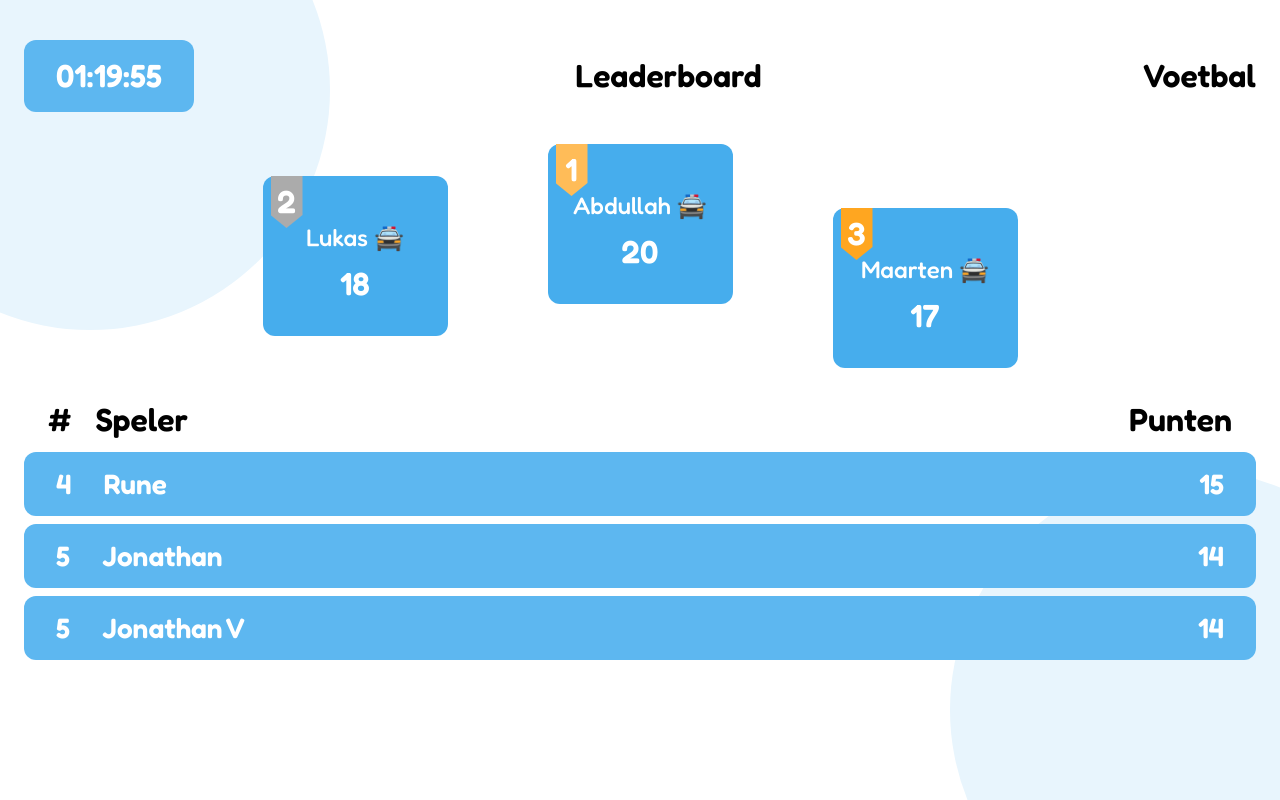
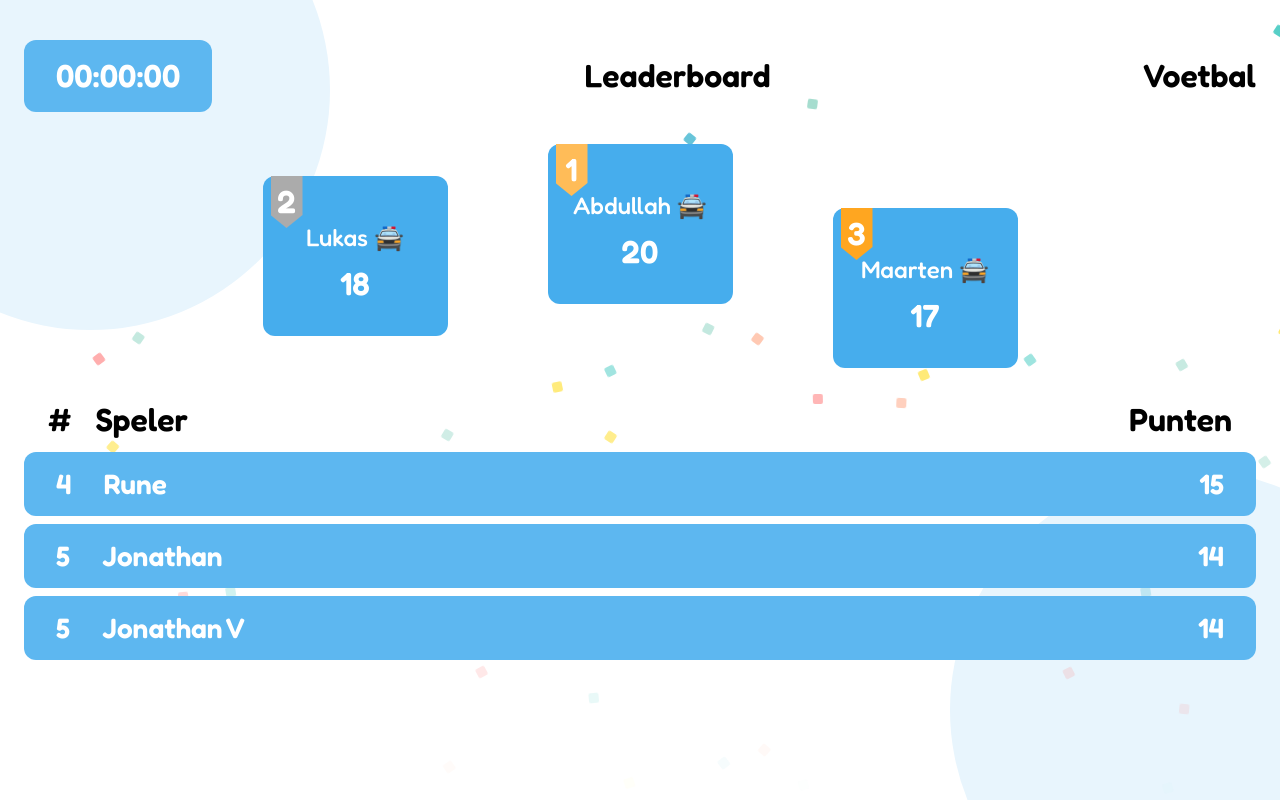
Before and after one commit to Lukas-Bohez/SportScore-, a Vue app in the folder frontend/: page /bigscreen/podiumscreen in a window 1280 px wide. Built offline with nearby package versions, Linux system fonts and the light colour scheme.

Commit message:
feat: podium animatie

```diff
--- a/frontend/src/components/features/FeaturePodium.vue
+++ b/frontend/src/components/features/FeaturePodium.vue
@@ -5,21 +5,24 @@
       title="Lukas"
       :emoji="selectedEmoji"
       :score="18"
-      class="podium-second"
+      class="podium-second animate-podium-item"
+      style="animation-delay: 0.4s"
     />
     <FeaturePodiumItem
       :position="1"
       title="Abdullah"
       :emoji="selectedEmoji"
       :score="20"
-      class="podium-first"
+      class="podium-first animate-podium-item"
+      style="animation-delay: 0.8s"
     />
     <FeaturePodiumItem
       :position="3"
       title="Maarten"
       :emoji="selectedEmoji"
       :score="17"
-      class="podium-third"
+      class="podium-third animate-podium-item"
+      style="animation-delay: 0s"
     />
   </div>
 </template>
@@ -43,15 +46,32 @@ defineProps({
   align-items: flex-end;
 }
 
+/* Podium Item Animation */
+.animate-podium-item {
+  opacity: 0;
+  animation: podium-rise 0.6s ease-out forwards;
+}
+
+@keyframes podium-rise {
+  0% {
+    opacity: 0;
+    transform: translateY(150px);
+  }
+  100% {
+    opacity: 1;
+    transform: translateY(var(--final-position));
+  }
+}
+
 .podium-first {
-  transform: translateY(calc(var(--space-5) * -2));
+  --final-position: calc(var(--space-5) * -2);
 }
 
 .podium-second {
-  transform: translateY(0);
+  --final-position: 0px;
 }
 
 .podium-third {
-  transform: translateY(var(--space-7));
+  --final-position: var(--space-7);
 }
 </style>
--- a/frontend/src/views/bigscreen/PodiumScreen.vue
+++ b/frontend/src/views/bigscreen/PodiumScreen.vue
@@ -1,13 +1,34 @@
 <template>
   <div class="scorescreen-container">
+    <!-- Confetti particles -->
+    <div class="confetti-container">
+      <div
+        v-for="i in 50"
+        :key="i"
+        class="confetti"
+        :style="getConfettiStyle(i)"
+      ></div>
+    </div>
+
     <div class="scorescreen-header">
-      <FeatureClock initialTime="01:20:00" />
-      <h2>Leaderboard</h2>
-      <h2>Voetbal</h2>
+      <div class="header-item animate-slide-in" style="animation-delay: 0s">
+        <FeatureClock initialTime="00:00:00" />
+      </div>
+      <h2 class="header-item animate-scale-in" style="animation-delay: 0.2s">
+        Leaderboard
+      </h2>
+      <h2 class="header-item animate-slide-in" style="animation-delay: 0.4s">
+        Voetbal
+      </h2>
     </div>
     <div class="scorescreen-content">
-      <FeaturePodium />
-      <div class="scorescreen-content-header">
+      <div class="podium-wrapper animate-bounce-in">
+        <FeaturePodium />
+      </div>
+      <div
+        class="scorescreen-content-header animate-fade-in"
+        style="animation-delay: 1s"
+      >
         <div class="scorescreen-content-header-left">
           <h2>#</h2>
           <h2>Speler</h2>
@@ -15,9 +36,15 @@
         <h2>Punten</h2>
       </div>
       <div class="scorescreen-content-results">
-        <GenericResult rank="4" player="Rune" score="15" />
-        <GenericResult rank="5" player="Jonathan" score="14" />
-        <GenericResult rank="5" player="Jonathan V" score="14" />
+        <div class="result-item" style="animation-delay: 1.2s">
+          <GenericResult rank="4" player="Rune" score="15" />
+        </div>
+        <div class="result-item" style="animation-delay: 1.4s">
+          <GenericResult rank="5" player="Jonathan" score="14" />
+        </div>
+        <div class="result-item" style="animation-delay: 1.6s">
+          <GenericResult rank="5" player="Jonathan V" score="14" />
+        </div>
       </div>
     </div>
   </div>
@@ -26,18 +53,157 @@
 import FeatureClock from "../../components/features/FeatureClock.vue";
 import FeaturePodium from "../../components/features/FeaturePodium.vue";
 import GenericResult from "../../components/Generic/GenericResult.vue";
+
+// Generate random confetti styles
+const getConfettiStyle = (index) => {
+  const colors = [
+    "#FFD700",
+    "#FF6B6B",
+    "#4ECDC4",
+    "#45B7D1",
+    "#FFA07A",
+    "#98D8C8",
+  ];
+  const left = Math.random() * 100;
+  const animationDelay = Math.random() * 3;
+  const animationDuration = 3 + Math.random() * 4;
+
+  return {
+    left: `${left}%`,
+    backgroundColor: colors[index % colors.length],
+    animationDelay: `${animationDelay}s`,
+    animationDuration: `${animationDuration}s`,
+  };
+};
 </script>
 <style scoped>
+.scorescreen-container {
+  position: relative;
+  overflow: hidden;
+}
+
+/* Confetti Animation */
+.confetti-container {
+  position: fixed;
+  top: 0;
+  left: 0;
+  width: 100%;
+  height: 100%;
+  pointer-events: none;
+  z-index: 1;
+}
+
+.confetti {
+  position: absolute;
+  width: 10px;
+  height: 10px;
+  top: -10px;
+  opacity: 0;
+  animation: confetti-fall linear infinite;
+  border-radius: 2px;
+  transform-origin: center;
+}
+
+@keyframes confetti-fall {
+  0% {
+    top: -10px;
+    opacity: 1;
+    transform: translateX(0) rotateZ(0deg);
+  }
+  100% {
+    top: 100vh;
+    opacity: 0;
+    transform: translateX(100px) rotateZ(720deg);
+  }
+}
+
+/* Header Animations */
 .scorescreen-header {
   display: flex;
   justify-content: space-between;
   align-items: center;
   padding: var(--space-8) var(--space-6);
   border-bottom: 2px solid var(--gray-200);
+  position: relative;
+  z-index: 2;
 }
+
+.header-item {
+  animation-fill-mode: forwards;
+}
+
+@keyframes slide-in-up {
+  from {
+    opacity: 0;
+    transform: translateY(30px);
+  }
+  to {
+    opacity: 1;
+    transform: translateY(0);
+  }
+}
+
+@keyframes scale-in {
+  0% {
+    opacity: 0;
+    transform: scale(0.5);
+  }
+  50% {
+    transform: scale(1.1);
+  }
+  100% {
+    opacity: 1;
+    transform: scale(1);
+  }
+}
+
+.animate-slide-in {
+  animation: slide-in-up 0.8s ease-out;
+}
+
+.animate-scale-in {
+  animation: scale-in 0.8s cubic-bezier(0.175, 0.885, 0.32, 1.275);
+}
+
+/* Content Animations */
 .scorescreen-content {
   padding: var(--space-6);
+  position: relative;
+  z-index: 2;
 }
+
+/* Podium Animation */
+.podium-wrapper {
+  animation: bounce-in 1s ease-out 0.6s forwards;
+  transform-origin: bottom center;
+}
+
+@keyframes bounce-in {
+  0% {
+    opacity: 0;
+    transform: scale(0.3) translateY(100px);
+  }
+  50% {
+    opacity: 1;
+    transform: scale(1.05) translateY(-10px);
+  }
+  70% {
+    transform: scale(0.95) translateY(5px);
+  }
+  85% {
+    transform: scale(1.02) translateY(-5px);
+  }
+  100% {
+    opacity: 1;
+    transform: scale(1) translateY(0);
+  }
+}
+
+.animate-bounce-in {
+  animation: bounce-in 1s ease-out;
+}
+
+/* Header Table Animation */
 .scorescreen-content-header {
   display: flex;
   justify-content: space-between;
@@ -45,15 +211,82 @@ import GenericResult from "../../components/Generic/GenericResult.vue";
   padding: 0 var(--space-6);
   margin-bottom: var(--space-4);
   padding-top: var(--space-10);
+  animation-fill-mode: forwards;
 }
+
+.animate-fade-in {
+  animation: fade-in 0.6s ease-out;
+}
+
+@keyframes fade-in {
+  from {
+    opacity: 0;
+    transform: translateY(20px);
+  }
+  to {
+    opacity: 1;
+    transform: translateY(0);
+  }
+}
+
 .scorescreen-content-header-left {
   display: flex;
-  /* padding-left: var(--space-7); */
   gap: var(--space-6);
 }
+
+/* Results Animation */
 .scorescreen-content-results {
   display: flex;
   flex-direction: column;
   gap: var(--space-3);
 }
+
+.result-item {
+  opacity: 0;
+  animation: slide-in-left 0.6s ease-out forwards;
+  transform-origin: left center;
+}
+
+@keyframes slide-in-left {
+  0% {
+    opacity: 0;
+    transform: translateX(-50px) scale(0.9);
+  }
+  60% {
+    transform: translateX(10px) scale(1.02);
+  }
+  100% {
+    opacity: 1;
+    transform: translateX(0) scale(1);
+  }
+}
+
+/* Shimmer effect for dramatic entrance */
+@keyframes shimmer {
+  0% {
+    background-position: -1000px 0;
+  }
+  100% {
+    background-position: 1000px 0;
+  }
+}
+
+/* Add glow effect to container on load */
+.scorescreen-container::before {
+  content: "";
+  position: absolute;
+  top: 0;
+  left: -100%;
+  width: 100%;
+  height: 100%;
+  background: linear-gradient(
+    90deg,
+    transparent,
+    rgba(255, 215, 0, 0.1),
+    transparent
+  );
+  animation: shimmer 2s ease-in-out 0.5s;
+  pointer-events: none;
+  z-index: 3;
+}
 </style>
```
